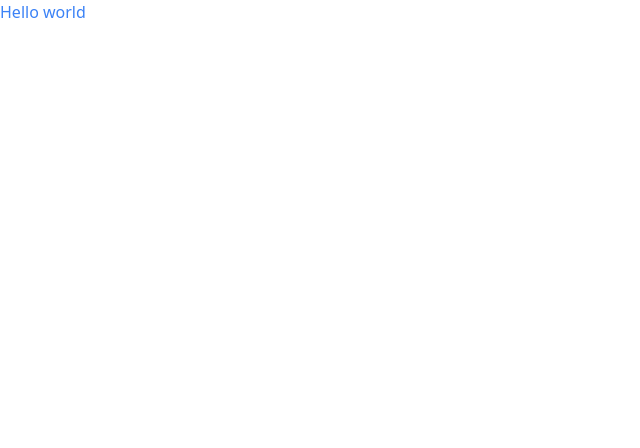
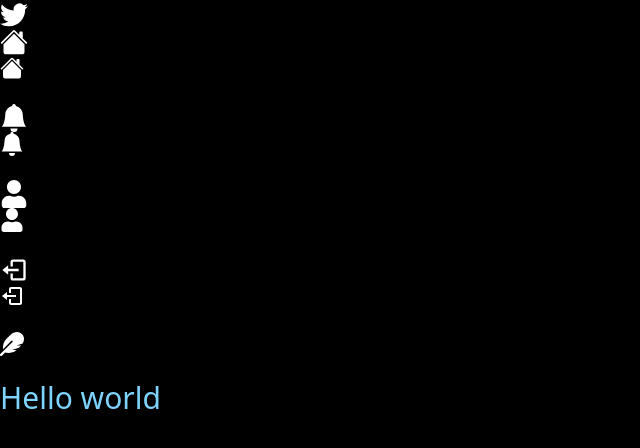
Before and after one commit to Rahulj9a/Socater, a Next.js app: page / in a window 1280 px wide. Shown: the top 448 px of the page, without its empty margins (0-640 px from the left). Built offline with nearby package versions, Linux system fonts and the light colour scheme.

Commit message:
add sidebar

```diff
--- /dev/null
+++ b/Components/Layout.tsx
@@ -0,0 +1,21 @@
+import SideBar from "./layout/Sidebar";
+
+interface LayoutProps {
+     children: React.ReactNode;
+}
+
+const Layout: React.FC<LayoutProps> = ({ children }) => {
+     return (
+          <div className="h-screen bg-black">
+               <div className="container h-full mx-auto xl:px-30 max-w-6xl">
+                    <div className="grid grid-cols-4 h-full">
+                         <SideBar />
+                         <div className="col-span-3 lg:col-span-2 border-x-[1px] border-neutral-800">
+                              {children}
+                         </div>
+                    </div>
+               </div>
+          </div>
+     );
+};
+export default Layout;
--- /dev/null
+++ b/Components/layout/SideBarItem.tsx
@@ -0,0 +1,31 @@
+import { IconType } from "react-icons";
+
+interface SidebarItemProps {
+     label: String;
+     href?: String;
+     icon: IconType;
+     onClick?: void;
+}
+
+const SideBarItem: React.FC<SidebarItemProps> = ({
+     label,
+     href,
+     icon: Icon,
+     onClick,
+}) => {
+     return (
+          <div className="flex flex-row items-center">
+               <div className="relative rounded-full h-14 w-14 flex items-center justify-center p-4 hover:bg-slate-300 hover:bg-opacity-10 curser-pointer lg:hidden">
+                    <Icon size={28} color="white" />
+               </div>
+               <div className="relative rounded-full gap-4 items-center justify-center p-4 hover:bg-slate-300 hover:bg-opacity-10 curser-pointer hidden lg:flex">
+                    <Icon size={24} color="white" />
+                    <p className="hidden lg:block text-white text-xl">
+                         {label}
+                    </p>
+               </div>
+          </div>
+     );
+};
+
+export default SideBarItem;
--- /dev/null
+++ b/Components/layout/SideBarLogo.tsx
@@ -0,0 +1,15 @@
+import { useRouter } from "next/router";
+import { BsTwitter } from "react-icons/bs";
+
+const SideBarLogo = () => {
+     const router = useRouter();
+     return (
+          <div
+               onClick={() => router.push("/")}
+               className="rounded-full h-14 w-14 p-4 flex items-center justify-center hover:bg-blue-300 hover:bg-opacity-10 curser-pointer transition">
+               <BsTwitter size={28} color="white" />
+          </div>
+     );
+};
+
+export default SideBarLogo;
--- /dev/null
+++ b/Components/layout/Sidebar.tsx
@@ -0,0 +1,54 @@
+import { BsHouseFill, BsBellFill } from "react-icons/bs";
+import { FaUser } from "react-icons/fa";
+import { BiLogOut } from "react-icons/bi";
+import SideBarLogo from "./SideBarLogo";
+import { useRouter } from "next/router";
+import SideBarItem from "./SideBarItem";
+import SidebarTweetButton from "./SidebarTweetButton";
+
+const SideBar = () => {
+     const items = [
+          {
+               label: "Home",
+               href: "/",
+               icon: BsHouseFill,
+          },
+          {
+               label: "Notifications",
+               href: "notifications",
+               icon: BsBellFill,
+          },
+          {
+               label: "Profile",
+               href: "/user123",
+               icon: FaUser,
+          },
+     ];
+     const router = useRouter();
+     return (
+          <div className="col-span-1 h-full pr-4 md:pr-6">
+               <div className="flex flex-col items-end">
+                    <div className="space-y-2 lg:w-[230px]">
+                         <SideBarLogo />
+                         {items.map((item) => {
+                              return (
+                                   <SideBarItem
+                                        key={item.href}
+                                        href={item.href}
+                                        icon={item.icon}
+                                        label={item.label}
+                                   />
+                              );
+                         })}
+                         <SideBarItem
+                              onClick={() => {}}
+                              icon={BiLogOut}
+                              label="Logout"
+                         />
+                         <SidebarTweetButton />
+                    </div>
+               </div>
+          </div>
+     );
+};
+export default SideBar;
--- /dev/null
+++ b/Components/layout/SidebarTweetButton.tsx
@@ -0,0 +1,20 @@
+import { useRouter } from "next/router";
+import { FaFeather } from "react-icons/fa";
+
+const SidebarTweetButton = () => {
+     const router = useRouter();
+     return (
+          <div onClick={() => router.push("/")}>
+               <div className="mt-6 lg:hidden rounded-full h-14 w-14 p-4 flex items-center justify-center bg-sky-500 hover:bg-opacity-80 transition cursor-pointer">
+                    <FaFeather size={24} color="white" />
+               </div>
+               <div className="rounded-full hidden lg:block mt-6 px-4 py-2 bg-sky-500 hover:bg-opacity-90 cursor-pointer transition">
+                    <p className="hidden lg:block text-center font-semibold text-white text-[20px]">
+                         Tweet
+                    </p>
+               </div>
+          </div>
+     );
+};
+
+export default SidebarTweetButton;
--- a/package.json
+++ b/package.json
@@ -19,6 +19,7 @@
     "postcss": "8.4.21",
     "react": "18.2.0",
     "react-dom": "18.2.0",
+    "react-icons": "^4.8.0",
     "tailwindcss": "3.3.1",
     "typescript": "5.0.4"
   }
--- a/pages/_app.tsx
+++ b/pages/_app.tsx
@@ -1,6 +1,11 @@
+import Layout from '@/Components/Layout'
 import '@/styles/globals.css'
 import type { AppProps } from 'next/app'
 
 export default function App({ Component, pageProps }: AppProps) {
-  return <Component {...pageProps} />
+  return (
+    <Layout>
+    <Component {...pageProps} />
+    </Layout>
+  )
 }
--- a/pages/index.tsx
+++ b/pages/index.tsx
@@ -2,7 +2,7 @@
 
 export default function Home() {
   return (
-    <div className="text-blue-500">
+    <div className="text-sky-300 text-3xl">
       Hello world
     </div>
   )
--- a/styles/globals.css
+++ b/styles/globals.css
@@ -1,3 +1,11 @@
 @tailwind base;
 @tailwind components;
 @tailwind utilities;
+
+:root {
+    @apply h-full bg-black
+}
+
+body{
+    @apply h-full bg-black
+}
```
Also changed, not shown: 1 other file (tests, documents, lock files or other folders).
